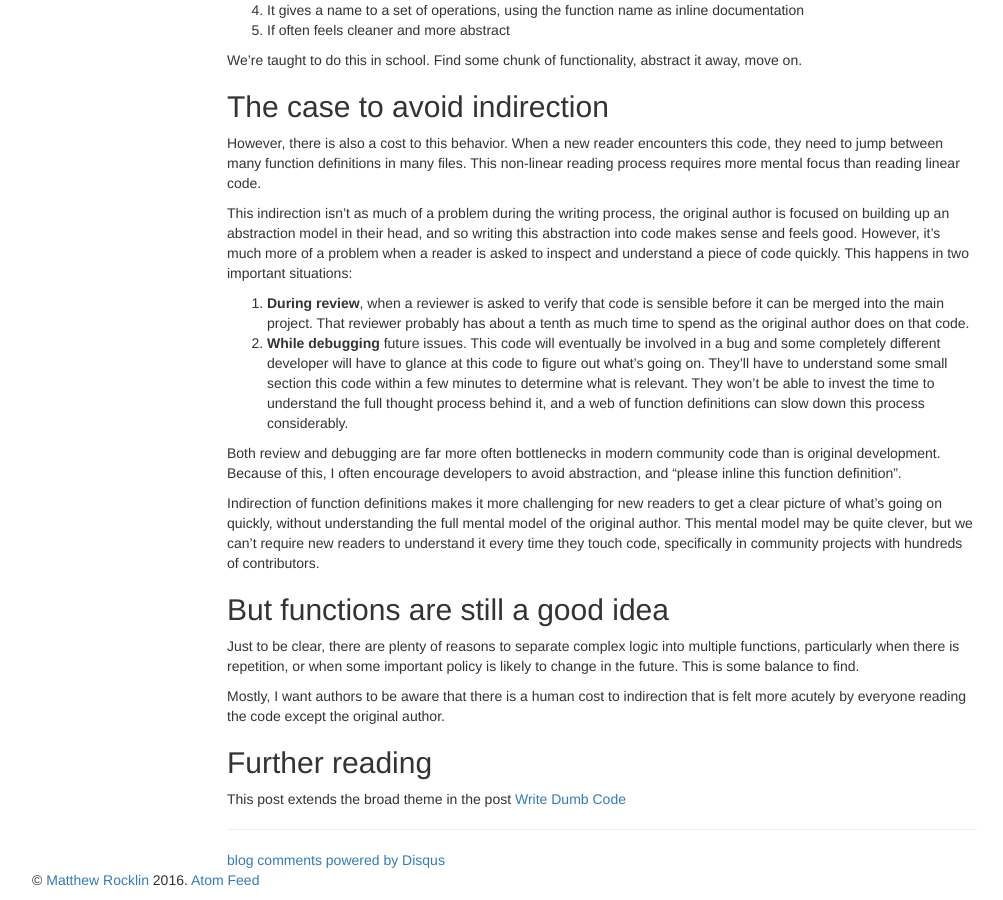
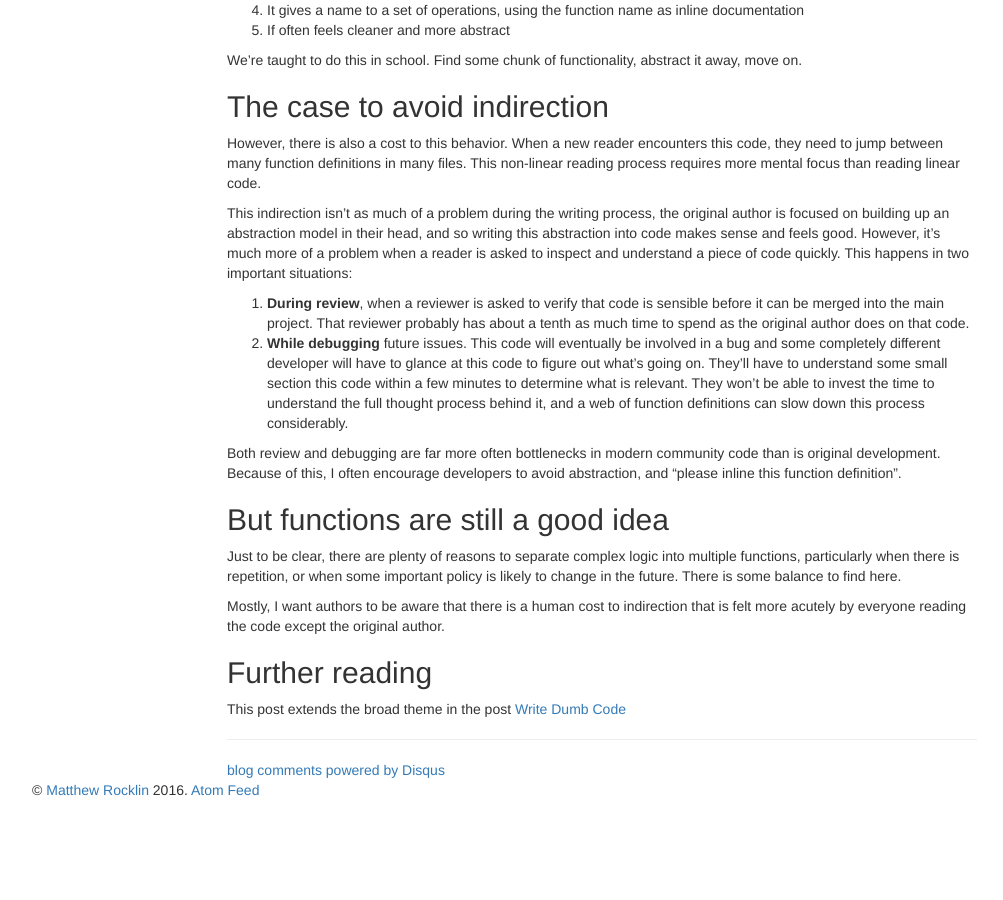
Before and after one commit to besyskymnbk/blog, a Jekyll site: the page built from _posts/work/2019-06-23-avoid-indirection.md, in a window 1280 px wide and 900 px high, scrolled down 829 px. Shown: the whole window, without its empty margins (38-1041 px from the left). Built offline with Jekyll 4.4.1, drawn with Linux system fonts in a browser that asks for light colours; comment, search, counter and statistics services are not loaded; after the commit the page ends 1639 px from its top, so only the background shows below that.

Commit message:
slim down repetition

```diff
--- a/_posts/work/2019-06-23-avoid-indirection.md
+++ b/_posts/work/2019-06-23-avoid-indirection.md
@@ -93,13 +93,6 @@ Both review and debugging are far more often bottlenecks in modern community
 code than is original development.  Because of this, I often encourage
 developers to avoid abstraction, and "please inline this function definition".
 
-Indirection of function definitions makes it more challenging for new readers
-to get a clear picture of what's going on quickly, without understanding the
-full mental model of the original author.
-This mental model may be quite clever, but we can't require
-new readers to understand it every time they touch code,
-specifically in community projects with hundreds of contributors.
-
 But functions are still a good idea
 -----------------------------------
 
@@ -107,7 +100,7 @@ Just to be clear,
 there are plenty of reasons to separate complex logic into multiple functions,
 particularly when there is repetition,
 or when some important policy is likely to change in the future.
-This is some balance to find.
+There is some balance to find here.
 
 Mostly, I want authors to be aware that there is a human cost to indirection
 that is felt more acutely by everyone reading the code except the original author.
```
